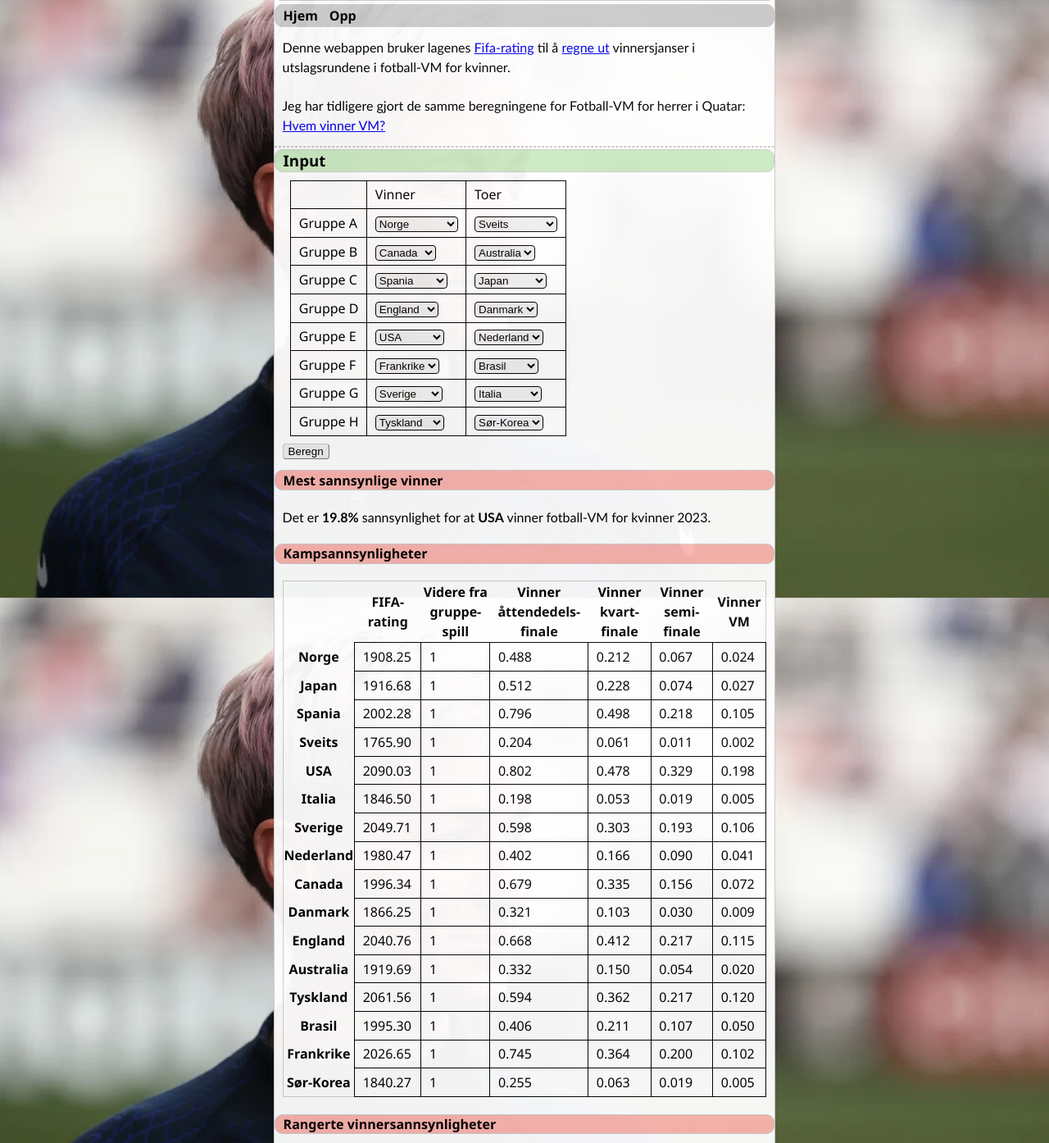
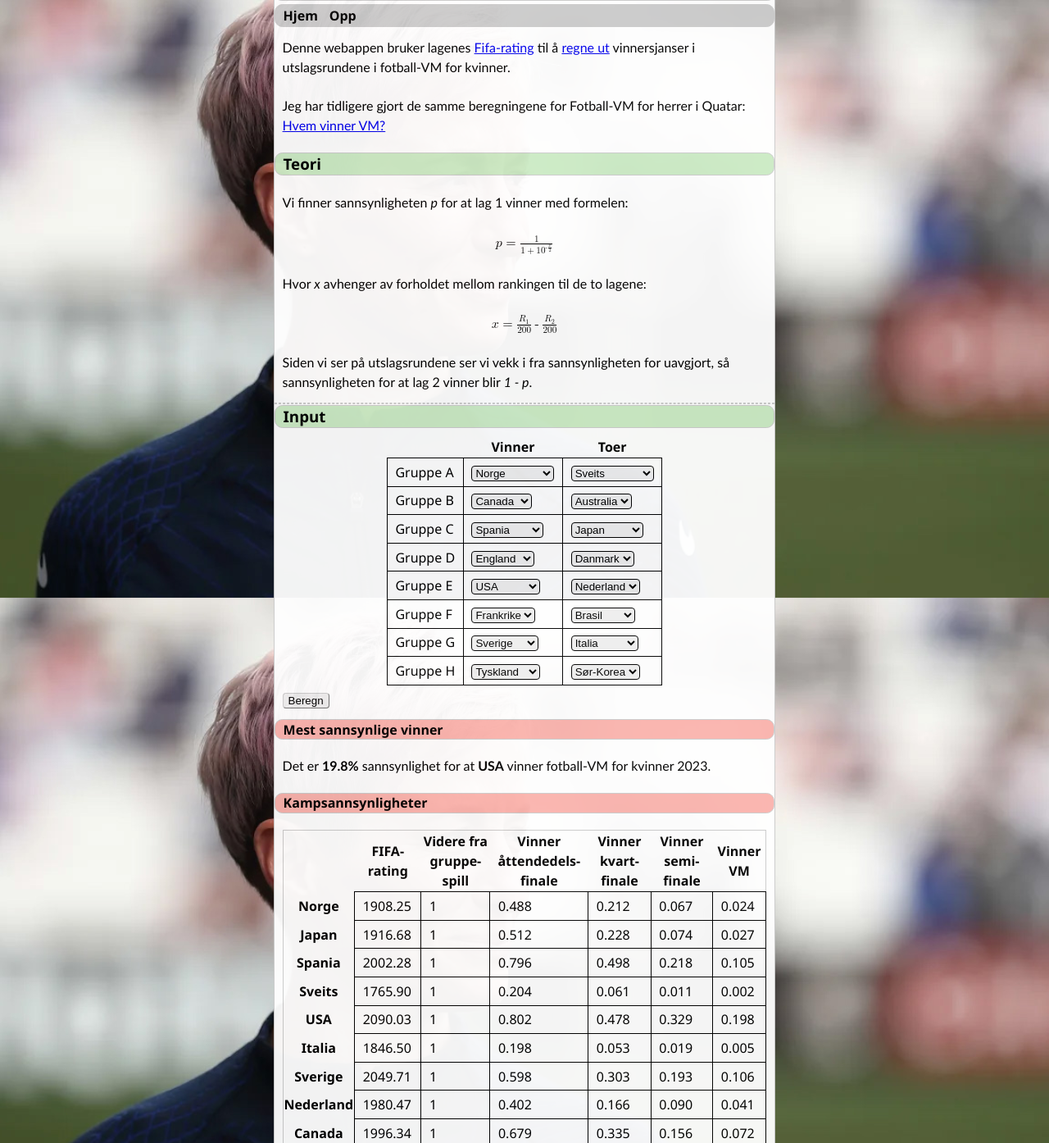
Before and after one commit to magdalonium/flaskapps, a Flask app: page / in a window 1280 px wide. Shown: the part 71-1465 px from the top of the page at 82% size. Run offline with Flask 3, Linux system fonts and the light colour scheme.

Commit message:
Forklaring

```diff
--- a/fifa23/app.py
+++ b/fifa23/app.py
@@ -28,7 +28,13 @@ from pathlib import Path
 
 NETTSTEDTITTEL = "VM-kalkulator"
 INNLEDNING = [Markup("<p>Denne webappen bruker lagenes <a href='https://www.fifa.com/fifa-world-ranking/women?dateId=ranking_20230609'>Fifa-rating</a> til å <a href='https://en.wikipedia.org/wiki/FIFA_Women%27s_World_Ranking#Ranking_procedure'>regne ut</a> vinnersjanser i utslagsrundene i fotball-VM for kvinner.</p>"),
-              Markup("<p>Jeg har tidligere gjort de samme beregningene for Fotball-VM for herrer i Quatar: <a href='https://magdalon.wordpress.com/2022/12/03/hvem-vinner-vm/'>Hvem vinner VM?</a></p>")]
+              Markup("<p>Jeg har tidligere gjort de samme beregningene for Fotball-VM for herrer i Quatar: <a href='https://magdalon.wordpress.com/2022/12/03/hvem-vinner-vm/'>Hvem vinner VM?</a></p>"),
+              Markup("<h3>Teori</h3>"),
+              Markup("<p>Vi finner sannsynligheten <i>p</i> for at lag 1 vinner med formelen:</p>"),
+              Markup("<p style='text-align: center;'><math xmlns = 'http://www.w3.org/1998/Math/MathML'><mrow><mi>p</mi><mo>=</mo><mfrac><mn>1</mn><mrow><mn>1</mn><mo>+</mo><msup><mn>10</mn><mrow><mo>-</mo><mfrac><mi>x</mi><mn>2</mn></mfrac></mrow></msup></mrow></mfrac></mrow></math></p>"),
+              Markup("<p>Hvor <i>x</i> avhenger av forholdet mellom rankingen til de to lagene:</p>"),
+              Markup("<p style='text-align: center;'><math xmlns = 'http://www.w3.org/1998/Math/MathML'><mrow><mi>x</mi><mo>=</mo><mrow><mrow><mfrac><msub><mi>R</mi><mi>1</mi></msub><mn>200</mn></mfrac></mrow><mo>-</mo><mrow><mfrac><msub><mi>R</mi><mi>2</mi></msub><mn>200</mn></mfrac></mrow></mrow></mrow></math></p>"),
+              Markup("<p> Siden vi ser på utslagsrundene ser vi vekk i fra sannsynligheten for uavgjort, så sannsynligheten for at lag 2 vinner blir <i>1 - p</i>.</p>")]
 
 navn = Path(__file__).parts[-2]
 bp = Blueprint(navn, __name__, template_folder='templates', static_folder = 'static')
--- a/fifa23/templates/inputtabell.html
+++ b/fifa23/templates/inputtabell.html
@@ -12,11 +12,11 @@
     </ul>
   {% endif %}
   <form method='GET'>
-<table>
+<table style='margin-left: auto; margin-right: auto;'>
 <tr>
-    <td></td>
-    <td>Vinner</td>
-    <td>Toer</td>
+    <th></th>
+    <th>Vinner</th>
+    <th>Toer</th>
 </tr>
 {% for gruppe in skjema.resultat %}
 <tr>
```
